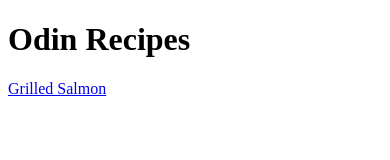
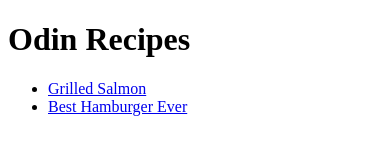
Before and after one commit to OrlvndoNunez/odin-recipes, a plain HTML site: page index.html in a window 390 px wide. Drawn offline with Linux system fonts and the light colour scheme.

Commit message:
Link index.html to hamburger.html

```diff
--- a/index.html
+++ b/index.html
@@ -8,6 +8,9 @@
 </head>
 <body>
     <h1>Odin Recipes</h1>
-    <a href="recipes/salmon.html">Grilled Salmon</a>
+    <ul>
+        <li><a href="recipes/salmon.html">Grilled Salmon</a></li>
+        <li><a href="recipes/hamburger.html">Best Hamburger Ever</a></li>
+    </ul>
 </body>
 </html>
```
